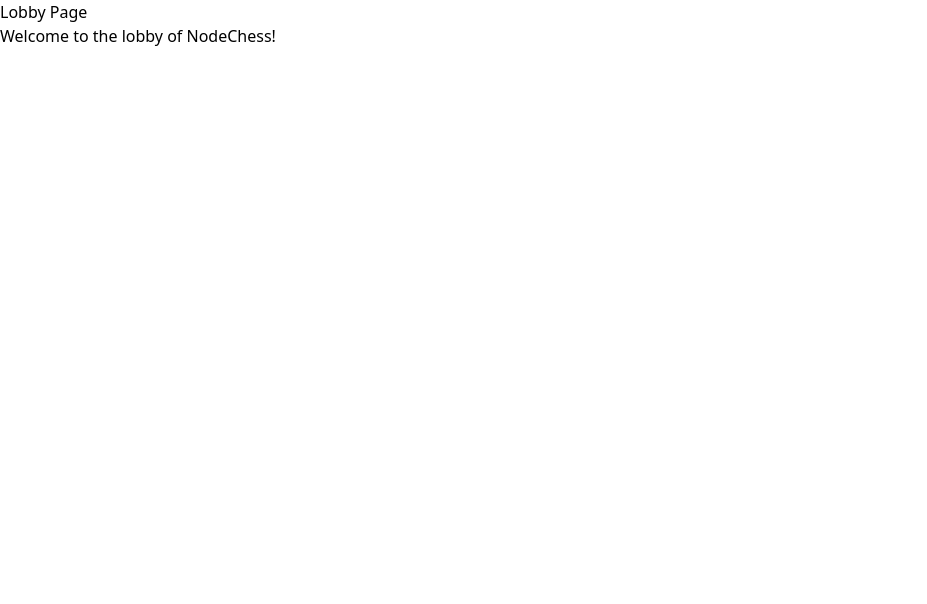
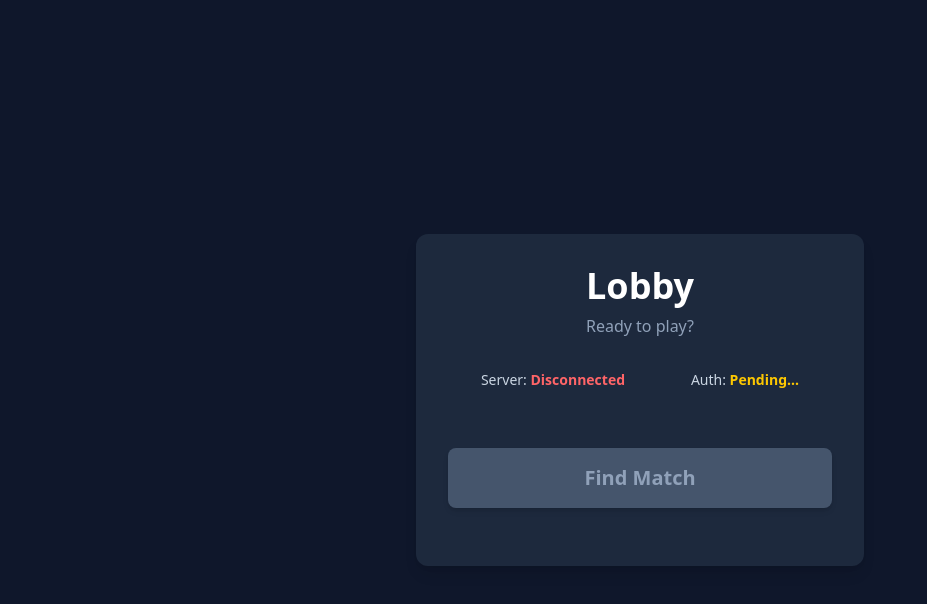
Before and after one commit to IsbatBInHossain/nodechess, a React (Vite) app: page /lobby in a window 1280 px wide. Shown: the top 604 px of the page, without its empty margins (0-927 px from the left). Built offline with nearby package versions, Linux system fonts and the light colour scheme; no server answers.

Commit message:
feat: implement LobbyPage

```diff
--- a/src/pages/LobbyPage.tsx
+++ b/src/pages/LobbyPage.tsx
@@ -1,8 +1,119 @@
-export const LobbyPage = () => {
+import React, { useEffect, useState } from 'react'
+import { useNavigate } from 'react-router-dom'
+import { useAuth } from '../hooks/useAuth'
+import { useWebSocket } from '../hooks/useWebSocket'
+import { type ServerMessage } from '../types/socket'
+
+type UserState = 'idle' | 'searching'
+
+export const LobbyPage: React.FC = () => {
+  const { token } = useAuth()
+  const { lastMessage, sendMessage, isAuth, isConnected } = useWebSocket(token)
+  const [userState, setUserState] = useState<UserState>('idle')
+  const navigate = useNavigate()
+
+  const handleFindMatch = () => {
+    if (isAuth) {
+      sendMessage({ type: 'find_match' })
+      setUserState('searching')
+    }
+  }
+
+  useEffect(() => {
+    const message = lastMessage as ServerMessage
+
+    if (message?.type === 'game_start') {
+      // Navigate to the game page, passing all necessary initial state
+      navigate(`/game/${message.gameId}`, {
+        state: {
+          gameId: message.gameId,
+          color: message.color,
+          initialWhiteTime: message.whiteTime,
+          initialBlackTime: message.blackTime,
+        },
+      })
+    }
+  }, [lastMessage, navigate])
+
+  // A small component for the loading animation
+  const SearchingIndicator = () => (
+    <div className='flex flex-col items-center justify-center space-y-4 h-28'>
+      <svg
+        className='w-12 h-12 text-yellow-400 animate-spin'
+        xmlns='http://www.w3.org/2000/svg'
+        fill='none'
+        viewBox='0 0 24 24'
+      >
+        <circle
+          className='opacity-25'
+          cx='12'
+          cy='12'
+          r='10'
+          stroke='currentColor'
+          strokeWidth='4'
+        ></circle>
+        <path
+          className='opacity-75'
+          fill='currentColor'
+          d='M4 12a8 8 0 018-8V0C5.373 0 0 5.373 0 12h4zm2 5.291A7.962 7.962 0 014 12H0c0 3.042 1.135 5.824 3 7.938l3-2.647z'
+        ></path>
+      </svg>
+      <p className='text-lg text-slate-300'>Searching for an opponent...</p>
+    </div>
+  )
+
   return (
-    <div>
-      <h1>Lobby Page</h1>
-      <p>Welcome to the lobby of NodeChess!</p>
+    <div className='flex flex-col items-center justify-center min-h-screen p-4 bg-slate-900'>
+      <div className='w-full max-w-md p-8 space-y-8 text-center bg-slate-800 rounded-xl shadow-lg'>
+        <div>
+          <h1 className='text-4xl font-bold text-white'>Lobby</h1>
+          <p className='mt-2 text-slate-400'>Ready to play?</p>
+        </div>
+
+        {/* Display connection status for user feedback and debugging */}
+        <div className='flex justify-around w-full text-sm'>
+          <p className='text-slate-300'>
+            Server:{' '}
+            <span
+              className={
+                isConnected
+                  ? 'text-green-400 font-semibold'
+                  : 'text-red-400 font-semibold'
+              }
+            >
+              {isConnected ? 'Connected' : 'Disconnected'}
+            </span>
+          </p>
+          <p className='text-slate-300'>
+            Auth:{' '}
+            <span
+              className={
+                isAuth
+                  ? 'text-green-400 font-semibold'
+                  : 'text-yellow-400 font-semibold'
+              }
+            >
+              {isAuth ? 'Authenticated' : 'Pending...'}
+            </span>
+          </p>
+        </div>
+
+        {/* Conditionally render the button or the searching indicator */}
+        {userState === 'searching' ? (
+          <SearchingIndicator />
+        ) : (
+          <div className='h-28 flex items-center justify-center'>
+            <button
+              onClick={handleFindMatch}
+              // The button is disabled until the user is fully authenticated
+              disabled={!isAuth || userState !== 'idle'}
+              className='w-full px-8 py-4 text-xl font-bold text-gray-900 bg-yellow-400 rounded-lg shadow-md hover:bg-yellow-500 focus:outline-none focus:ring-2 focus:ring-yellow-300 transition-all duration-150 disabled:bg-slate-600 disabled:text-slate-400 disabled:cursor-not-allowed'
+            >
+              Find Match
+            </button>
+          </div>
+        )}
+      </div>
     </div>
   )
 }
```
Also changed, not shown: src/hooks/useAuth.ts (renamed from src/hooks/useAuth.tsx).
